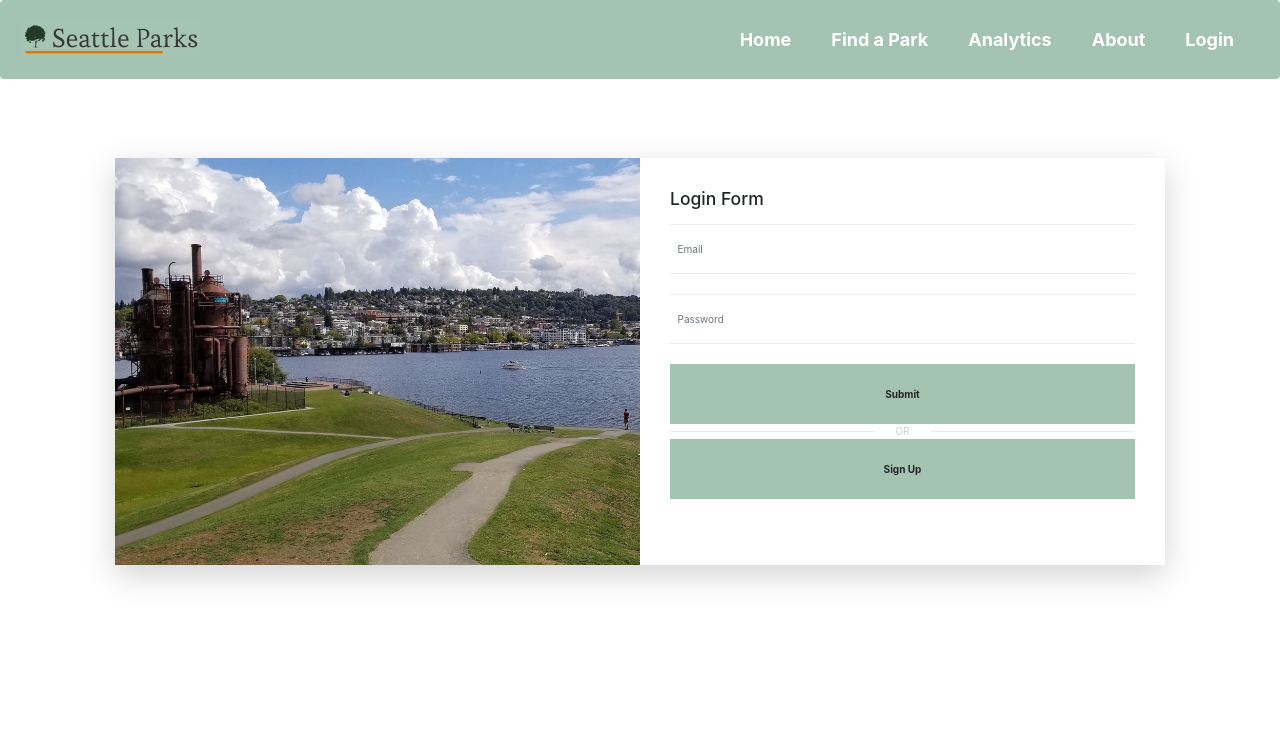
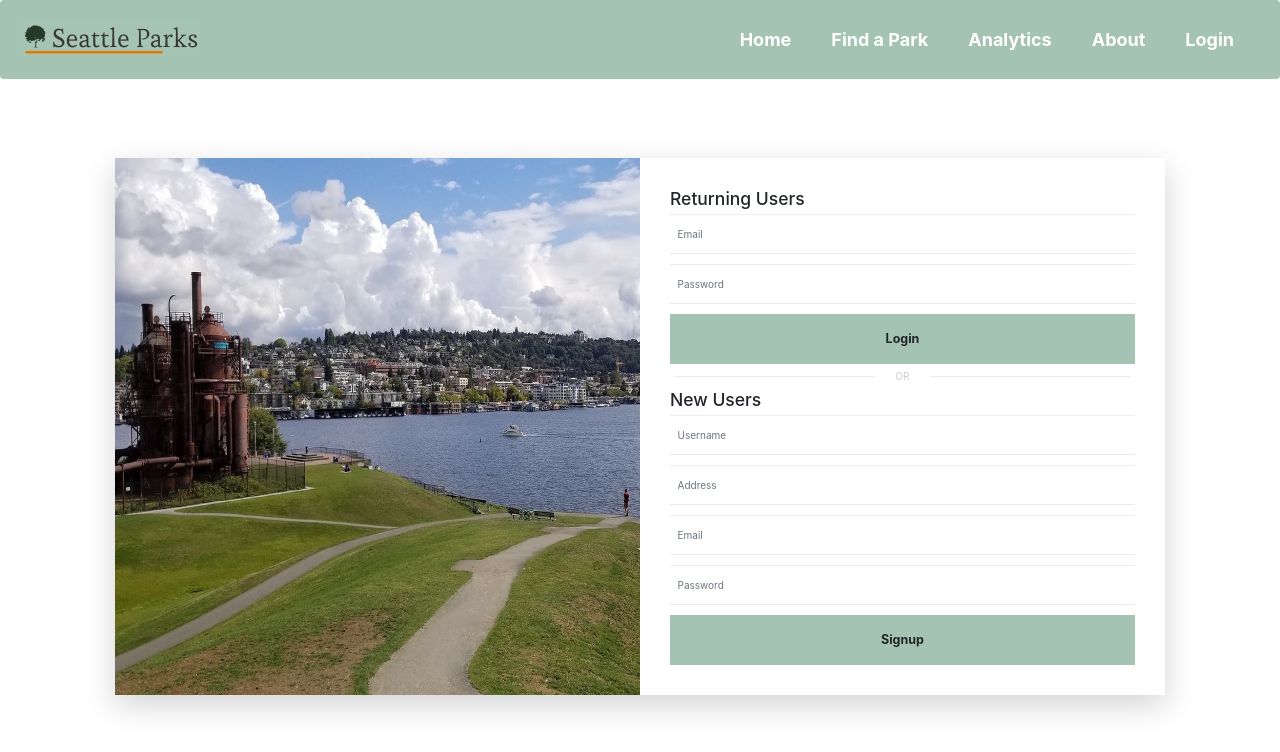
Before and after one commit to sarakhandaker/seattle-parks-react, a React (Create React App) app: page /login in a window 1280 px wide. Shown: the top 752 px of the page. Built offline with nearby package versions, Linux system fonts and the light colour scheme; no server answers; what google-maps-react would draw is missing.

Commit message:
login and logout implemented

```diff
--- a/src/components/Login.js
+++ b/src/components/Login.js
@@ -2,7 +2,76 @@ import React, { Component } from 'react'
 import Photo from "../images/gasworks.jpg"
 
 export class Login extends Component {
+    state = {
+        emailLogin: "",
+        passwordLogin: "",
+        usernameSignup: "",
+        passwordSignup: "",
+        addressSignup: "",
+        emailSignup: ""
+    }
+
+    handleChange = (event) => {
+        this.setState({
+            [event.target.name]: event.target.value
+        })
+    }
+
+    handleLogin = (event) => {
+        event.preventDefault()
+        const { emailLogin, passwordLogin } = this.state
+        fetch('http://localhost:3000/api/v1/login', {
+            method: 'POST',
+            headers: {
+                'Content-Type': 'application/json',
+                Accept: 'application/json'
+            },
+            body: JSON.stringify({
+                user: {
+                    email: emailLogin,
+                    password: passwordLogin,
+                }
+            })
+        })
+            .then(r => r.json())
+            .then(json => {
+                this.storeToken(json)
+                this.props.history.push('/home')
+            })
+    }
+
+    handleCreateUser = (event) => {
+        event.preventDefault()
+        const { usernameSignup, passwordSignup, addressSignup, emailSignup } = this.state
+        fetch('http://localhost:3000/api/v1/users', {
+            method: 'POST',
+            headers: {
+                'Content-Type': 'application/json',
+                Accept: 'application/json'
+            },
+            body: JSON.stringify({
+                user: {
+                    username: usernameSignup,
+                    password: passwordSignup,
+                    address: addressSignup,
+                    email: emailSignup
+                }
+            })
+        })
+            .then(r => r.json())
+            .then(json => {
+                this.storeToken(json)
+                this.props.history.push('/home')
+            })
+    }
+
+    storeToken(json) {
+        this.props.onLogin(json.user)
+        localStorage.setItem('token', json.jwt)
+    }
+
     render() {
+        const {emailLogin, emailSignup, usernameSignup, passwordLogin, passwordSignup, addressSignup}=this.state
         return (
             <div class="container">
                 <div class="row m-5 no-gutters shadow-lg">
@@ -10,28 +79,41 @@ export class Login extends Component {
                         <img src={Photo} class="img-fluid" style={{ "min-height": "100%" }} alt="Gasworks Park" />
                     </div>
                     <div class="col-md-6 bg-white p-5">
-                        <h3 class="pb-3">Login Form</h3>
+                        <h3>Returning Users</h3>
                         <div class="form-style">
-                            <form>
-                                <div class="form-group pb-3">
-                                    <input type="email" placeholder="Email" class="form-control" id="exampleInputEmail1" aria-describedby="emailHelp" />
+                            <form onSubmit={this.handleLogin}>
+                                <div class="form-group">
+                                    <input type="email" placeholder="Email" class="form-control" name="emailLogin" value={emailLogin} onChange={this.handleChange}/>
                                 </div>
-                                <div class="form-group pb-3">
-                                    <input type="password" placeholder="Password" class="form-control" id="exampleInputPassword1" />
+                                <div class="form-group">
+                                    <input type="password" placeholder="Password" class="form-control" name="passwordLogin" value={passwordLogin} onChange={this.handleChange} />
                                 </div>
                                 <div class="pb-2">
-                                    <button type="submit" class="btn w-100 font-weight-bold mt-2 login-btn">Submit</button>
+                                    <button type="submit" class="btn w-100 font-weight-bold mt-2 btn-lg login-btn">Login</button>
                                 </div>
                             </form>
-                            <div class="sideline">OR</div>
-                            <div class="pb-2">
-                                    <button type="submit" class="btn w-100 font-weight-bold mt-2 login-btn">Sign Up</button>
+                        </div>
+                        <div class="sideline p-2">OR</div>
+                        <h3>New Users</h3>
+                        <div class="form-style">
+                            <form onSubmit={this.handleCreateUser}>
+                                <div class="form-group">
+                                    <input type="text" placeholder="Username" class="form-control" name="usernameSignup" value={usernameSignup} onChange={this.handleChange}/>
                                 </div>
-                            {/* <div class="pt-4 text-center">
-                                Get Members Benefit. <a href="#">Sign Up</a>
-                            </div> */}
+                                <div class="form-group">
+                                    <input type="text" placeholder="Address" class="form-control" name="addressSignup" value={addressSignup} onChange={this.handleChange}/>
+                                </div>
+                                <div class="form-group">
+                                    <input type="email" placeholder="Email" class="form-control" name="emailSignup" value={emailSignup} onChange={this.handleChange}/>
+                                </div>
+                                <div class="form-group">
+                                    <input type="password" placeholder="Password" class="form-control" name="passwordSignup" value={passwordSignup} onChange={this.handleChange}/>
+                                </div>
+                                <div class="pb-2">
+                                    <button type="submit" class="btn w-100 font-weight-bold mt-2 btn-lg login-btn">Signup</button>
+                                </div>
+                            </form>
                         </div>
-
                     </div>
                 </div>
             </div>
--- a/src/index.css
+++ b/src/index.css
@@ -33,13 +33,13 @@ code {
 
   .form-style input{
     border:0;
-    height:50px;
+    height:40px;
     border-radius:0;
   border-bottom:1px solid #ebebeb;
   }
 
   .form-style input:focus{
-  border-bottom:1px solid #6B9080;
+  border-bottom:1px solid #DB7C00;
   box-shadow:none;
   outline:0;
   background-color:#ebebeb;
@@ -54,7 +54,7 @@ code {
     color:#ccc;
   }
 
-  button{height:50px;	}
+  button{height:40px;	}
 
   .sideline:before, .sideline:after {
       content: '';
```
